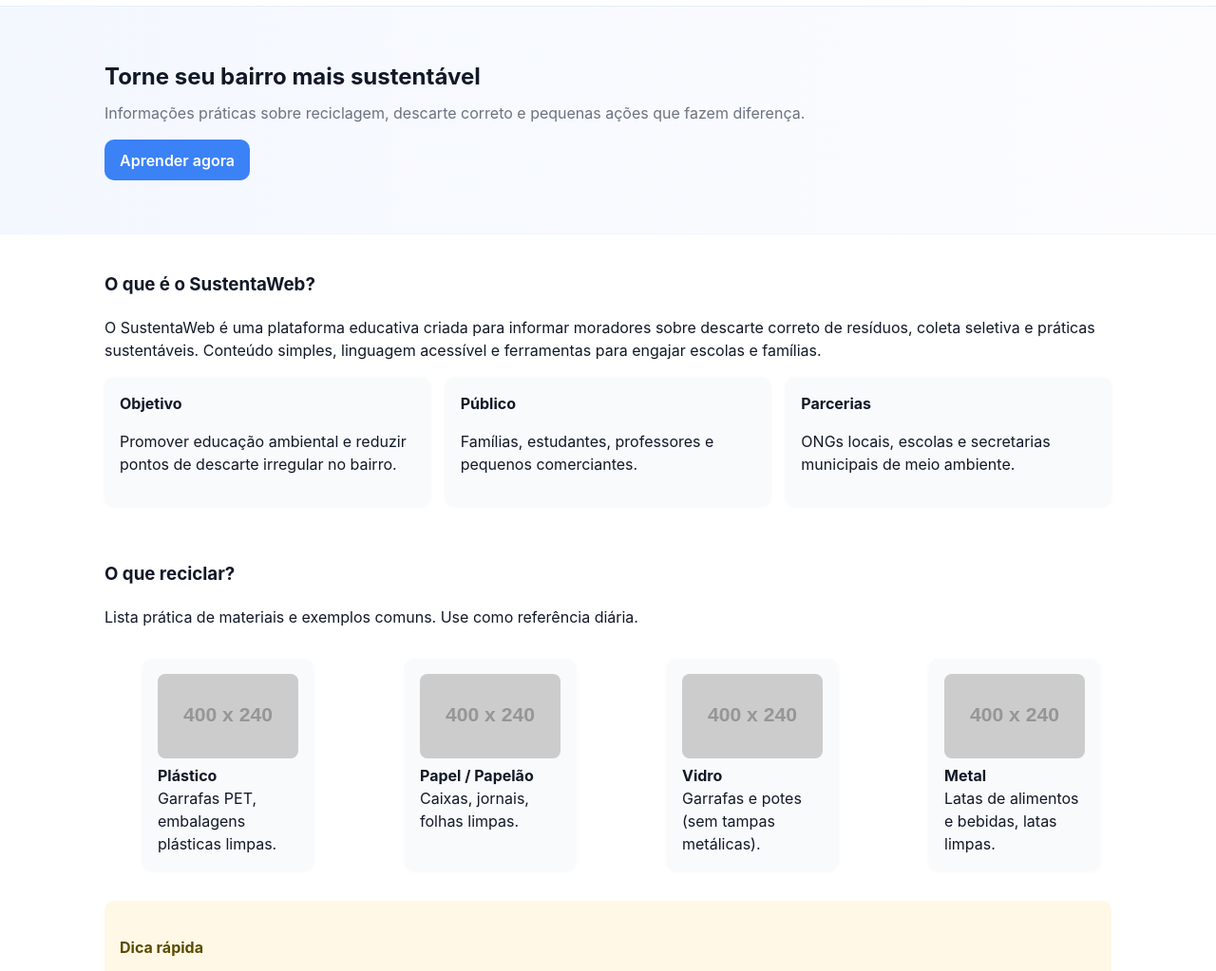
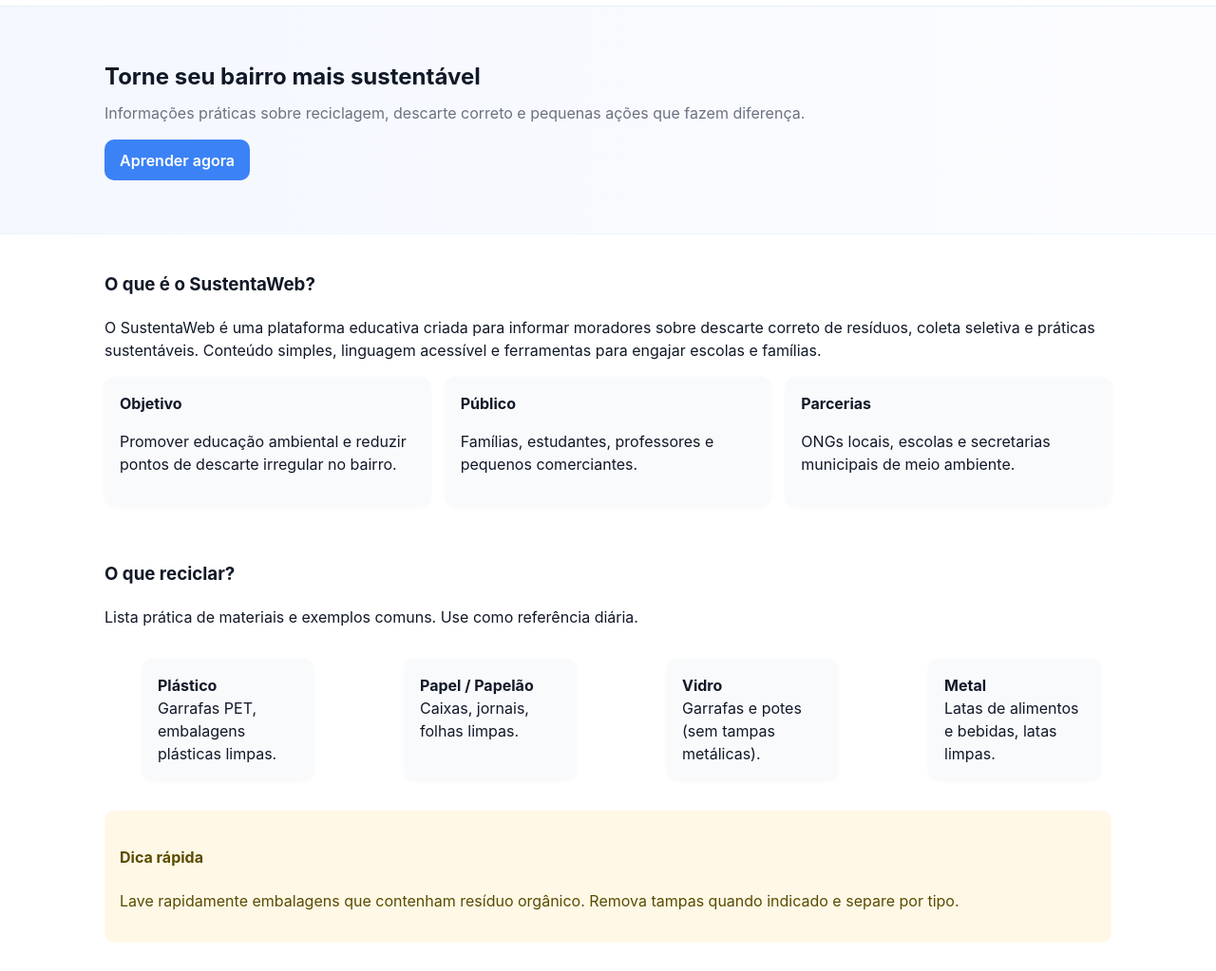
Before and after one commit to LeticiaAndrade16/sustentaweb-ods11, a plain HTML site: page index.html in a window 1280 px wide. Shown: the part 74-1097 px from the top of the page at 95% size. Drawn offline with Linux system fonts and the light colour scheme; placeholder pictures from the web are drawn by us.

Commit message:
Remove placeholder images from index.html

```diff
--- a/index.html
+++ b/index.html
@@ -59,22 +59,18 @@
 
       <div class="grid">
         <figure class="card media">
-          <img src="https://via.placeholder.com/400x240?text=Plástico" alt="Exemplo de plástico: garrafas PET" />
           <figcaption><strong>Plástico</strong><br/>Garrafas PET, embalagens plásticas limpas.</figcaption>
         </figure>
 
         <figure class="card media">
-          <img src="https://via.placeholder.com/400x240?text=Papel+e+Cartão" alt="Papel e papelão" />
           <figcaption><strong>Papel / Papelão</strong><br/>Caixas, jornais, folhas limpas.</figcaption>
         </figure>
 
         <figure class="card media">
-          <img src="https://via.placeholder.com/400x240?text=Vidro" alt="Vidro: garrafas e potes" />
           <figcaption><strong>Vidro</strong><br/>Garrafas e potes (sem tampas metálicas).</figcaption>
         </figure>
 
         <figure class="card media">
-          <img src="https://via.placeholder.com/400x240?text=Metal" alt="Latas e metais" />
           <figcaption><strong>Metal</strong><br/>Latas de alimentos e bebidas, latas limpas.</figcaption>
         </figure>
       </div>
@@ -165,7 +161,6 @@
         <textarea id="message" name="message" rows="4" placeholder="Sua mensagem"></textarea>
 
         <div class="contact-actions">
-          <!-- usa mailto apenas como fallback / demonstração -->
           <button type="submit" class="btn">Enviar (abrirá seu e-mail)</button>
           <a class="btn link" href="mailto:contato@sustentaweb.org.br?subject=Contato%20SustentaWeb" title="Enviar e-mail direto">Enviar por e-mail</a>
         </div>
```
